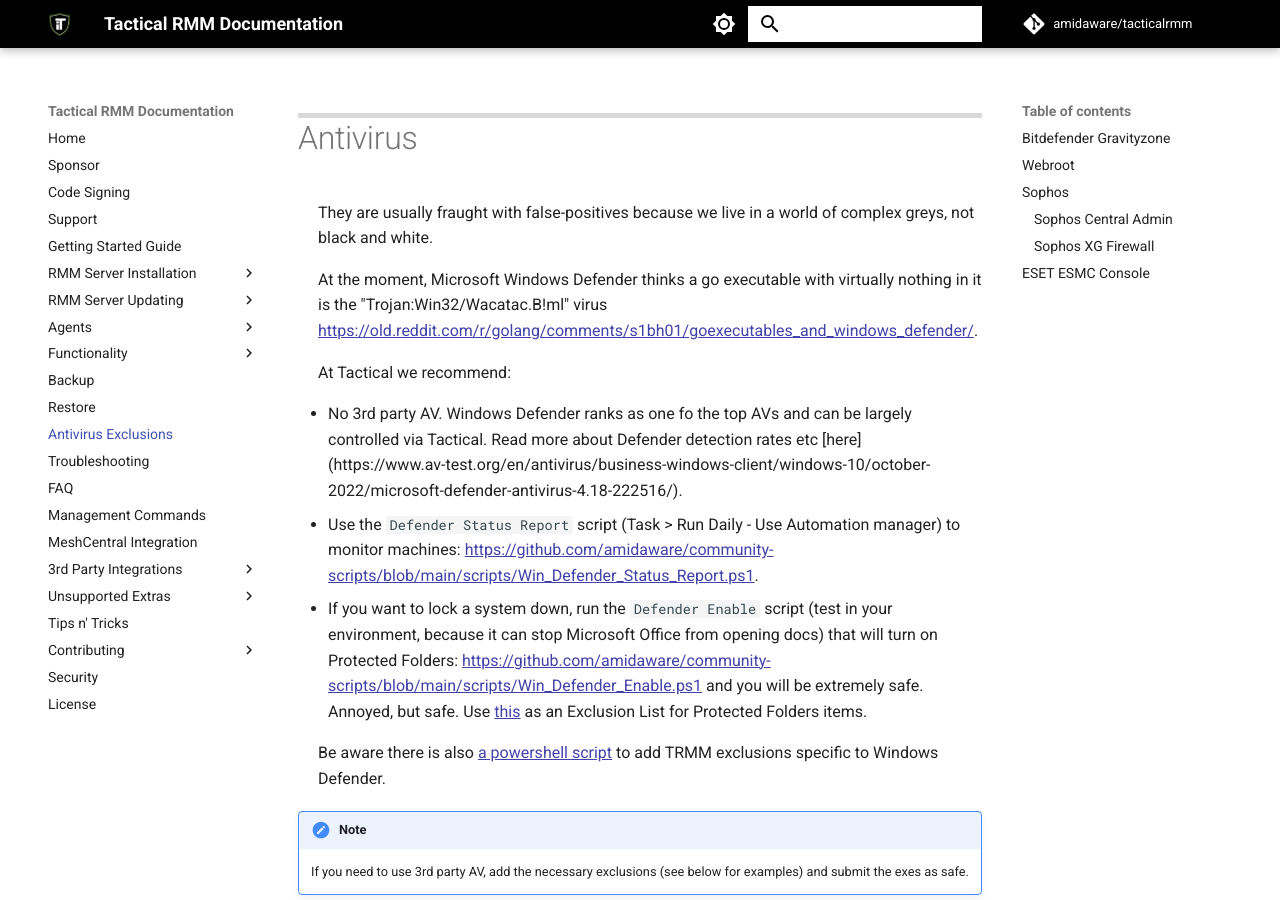
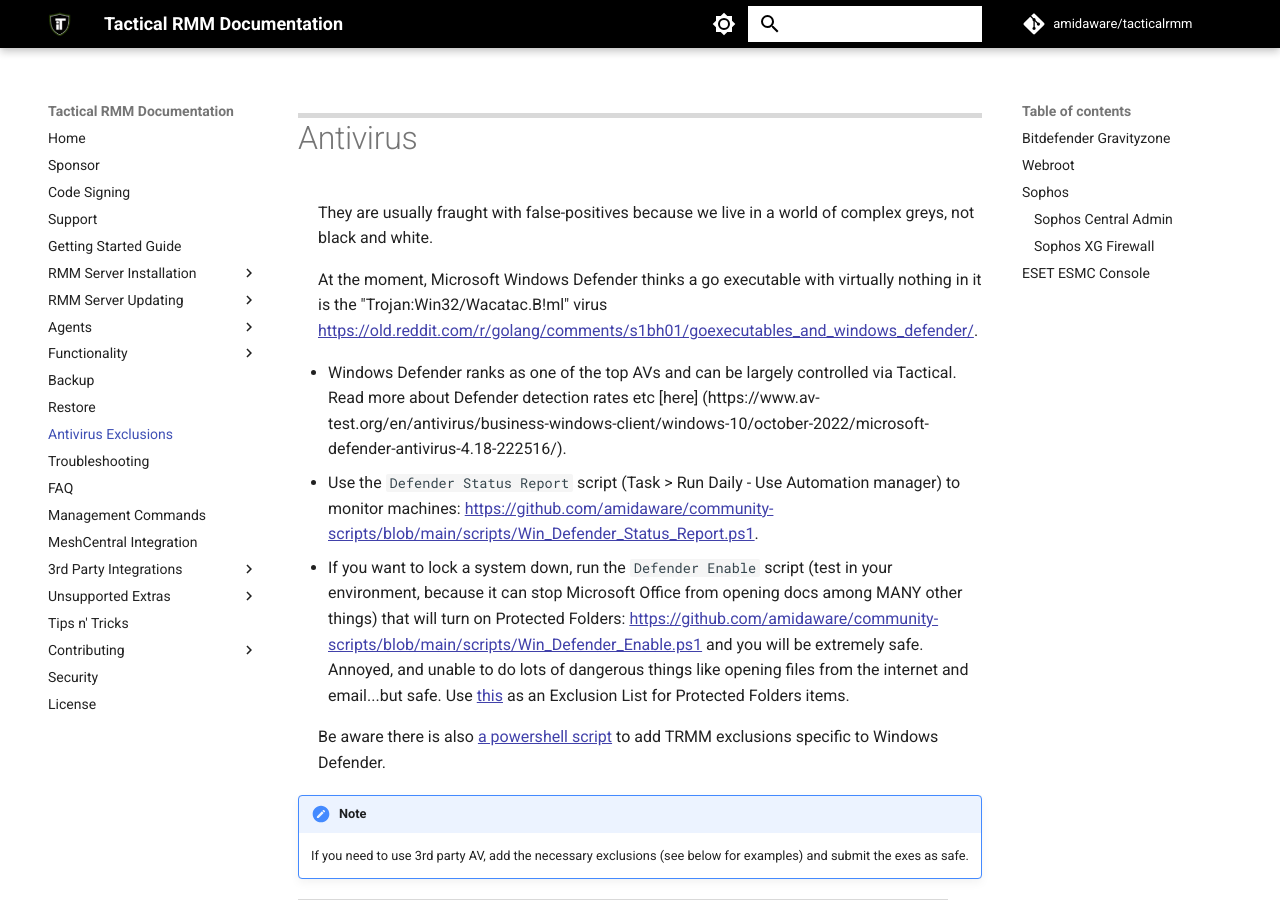
Before and after one commit to amidaware/trmm-docs, an MkDocs documentation site: the page built from docs/av.md, in a window 1280 px wide and 900 px high. Built offline with MkDocs 1.6.1 and Material for MkDocs 9.7.7, drawn with Linux system fonts in a browser that asks for light colours; comment, search, counter and statistics services are not loaded.

Commit message:
Reworking AV

```diff
--- a/docs/av.md
+++ b/docs/av.md
@@ -5,11 +5,9 @@
 
 At the moment, Microsoft Windows Defender thinks a go executable with virtually nothing in it is the "Trojan:Win32/Wacatac.B!ml" virus <https://old.reddit.com/r/golang/comments/s1bh01/goexecutables_and_windows_defender/>.
 
-At Tactical we recommend:
-
-- No 3rd party AV. Windows Defender ranks as one fo the top AVs and can be largely controlled via Tactical. Read more about Defender detection rates etc [here] (https://www.av-test.org/en/antivirus/business-windows-client/windows-10/october-2022/microsoft-defender-antivirus-4.18-222516/).
+- Windows Defender ranks as one of the top AVs and can be largely controlled via Tactical. Read more about Defender detection rates etc [here] (https://www.av-test.org/en/antivirus/business-windows-client/windows-10/october-2022/microsoft-defender-antivirus-4.18-222516/).
 - Use the `Defender Status Report` script (Task > Run Daily - Use Automation manager) to monitor machines: <https://github.com/amidaware/community-scripts/blob/main/scripts/Win_Defender_Status_Report.ps1>.
-- If you want to lock a system down, run the `Defender Enable` script (test in your environment, because it can stop Microsoft Office from opening docs) that will turn on Protected Folders: <https://github.com/amidaware/community-scripts/blob/main/scripts/Win_Defender_Enable.ps1> and you will be extremely safe. Annoyed, but safe. Use [this](https://github.com/amidaware/trmm-awesome/blob/main/scripts/Windows_Defender_Allowed_List.ps1) as an Exclusion List for Protected Folders items.
+- If you want to lock a system down, run the `Defender Enable` script (test in your environment, because it can stop Microsoft Office from opening docs among MANY other things) that will turn on Protected Folders: <https://github.com/amidaware/community-scripts/blob/main/scripts/Win_Defender_Enable.ps1> and you will be extremely safe. Annoyed, and unable to do lots of dangerous things like opening files from the internet and email...but safe. Use [this](https://github.com/amidaware/trmm-awesome/blob/main/scripts/Windows_Defender_Allowed_List.ps1) as an Exclusion List for Protected Folders items.
 
 Be aware there is also [a powershell script](https://github.com/amidaware/community-scripts/blob/main/scripts/Win_TRMM_AV_Update_Exclusion.ps1) to add TRMM exclusions specific to Windows Defender.
 
```
